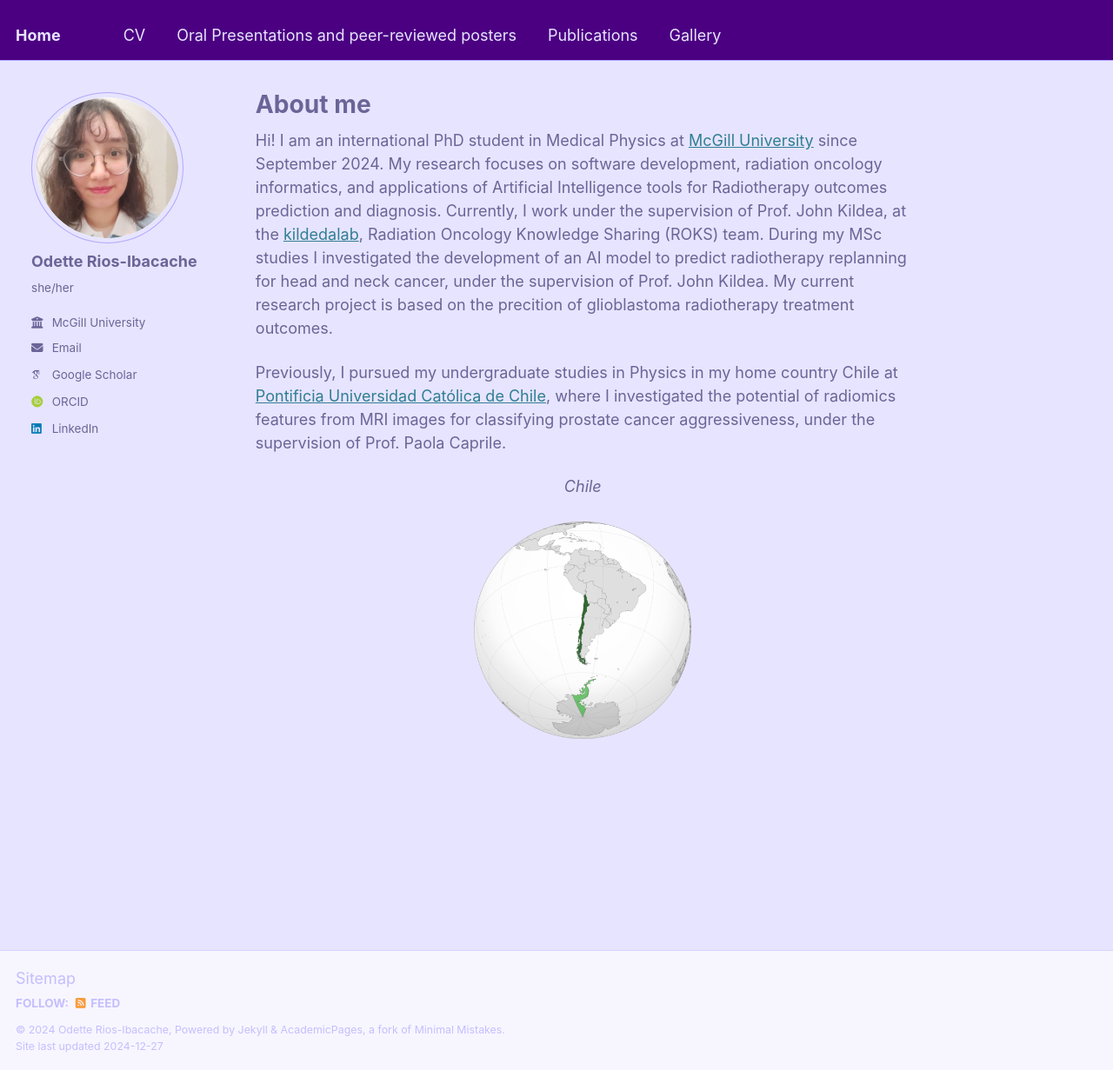
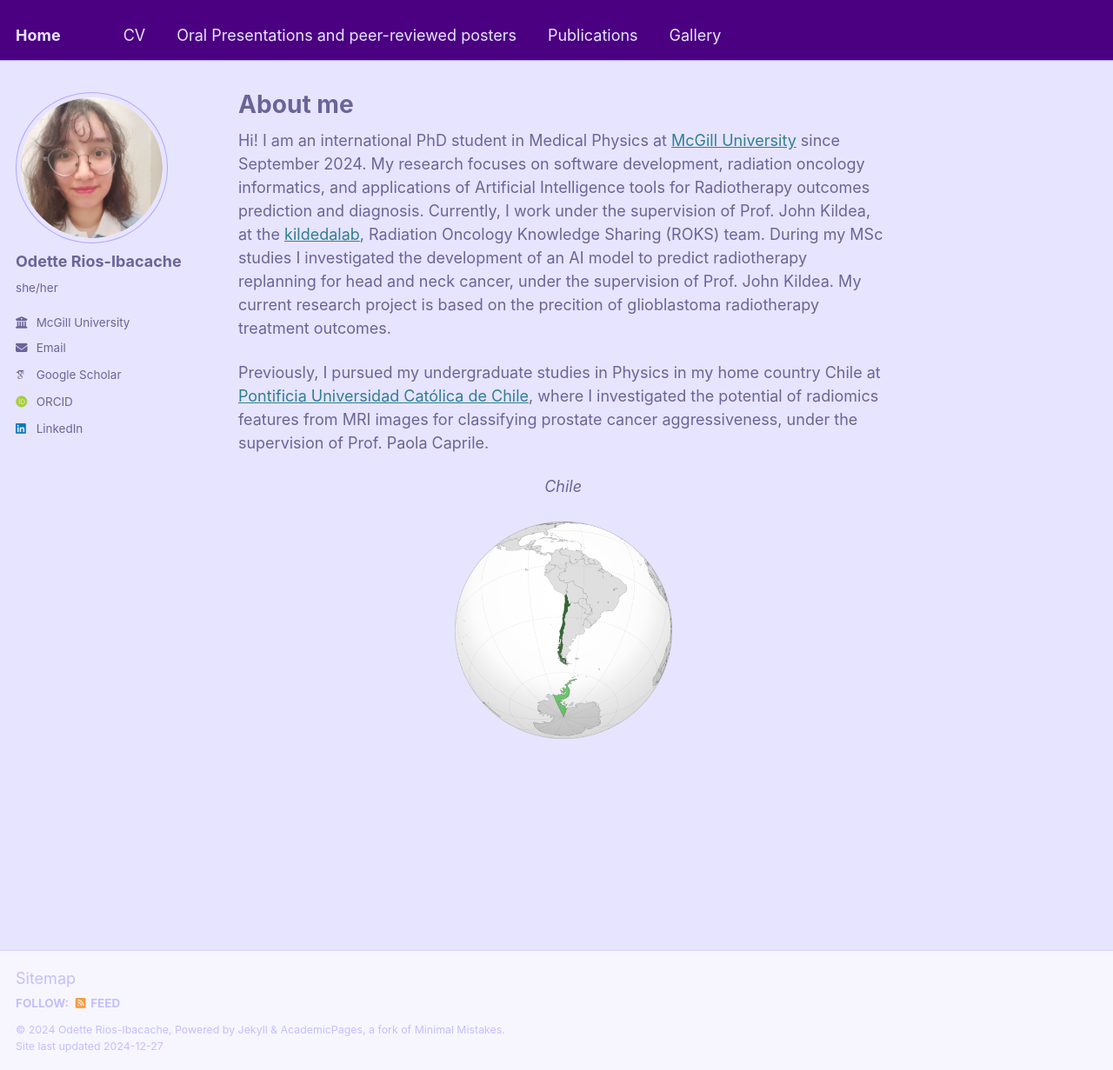
Before and after one commit to OdetteRiosI/odetteriosi.github.io, a Jekyll site: the page built from _pages/about.md, in a window 1280 px wide and 1231 px high. Shown: the whole window at 87% size. Built offline with Jekyll 4.4.1, drawn with Linux system fonts in a browser that asks for light colours; some web fonts are replaced.

Commit message:
Update _page.scss

```diff
--- a/_sass/_page.scss
+++ b/_sass/_page.scss
@@ -6,8 +6,8 @@
   @include container;
   @include clearfix;
   margin-top: 2em;
-  padding-left: 2em;
-  padding-right: 1.5em;
+  padding-left: 1em;
+  padding-right: 3em;
   animation: intro 0.3s both;
   animation-delay: 0.35s;
 
```
